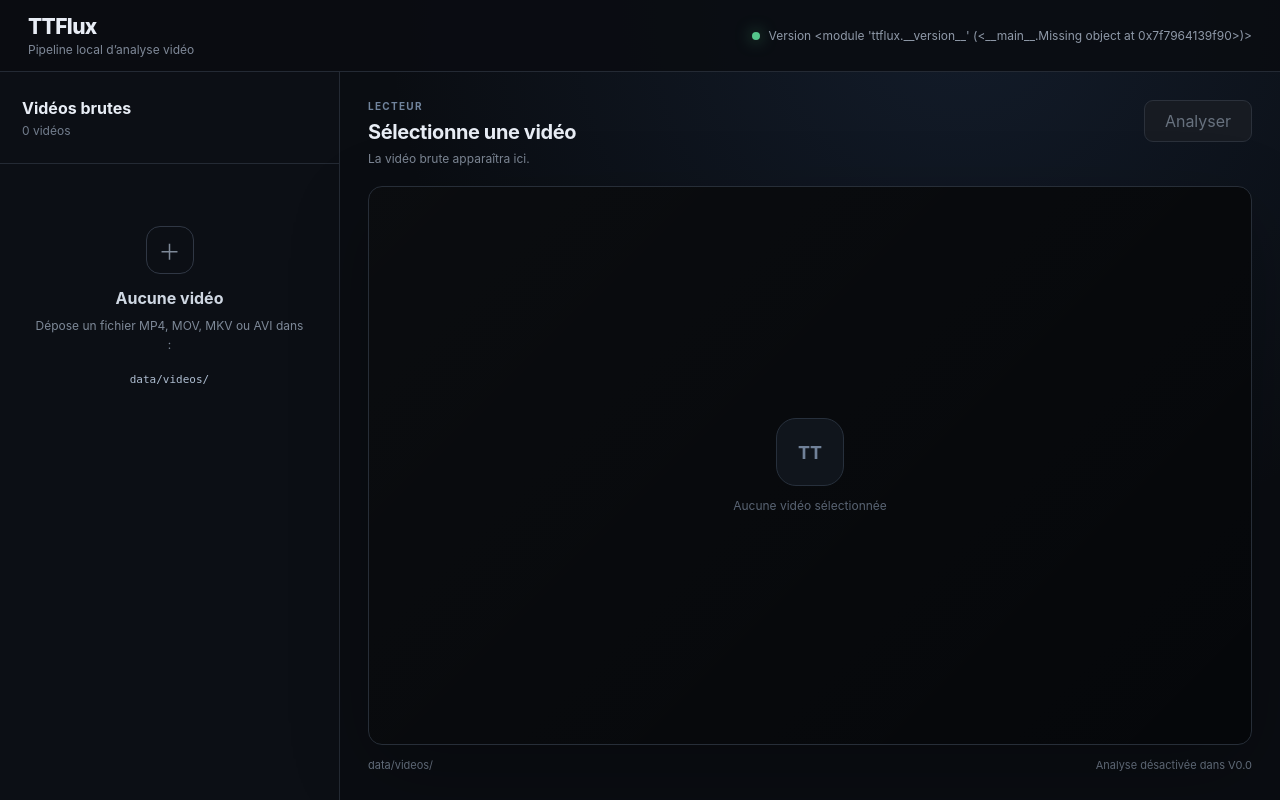
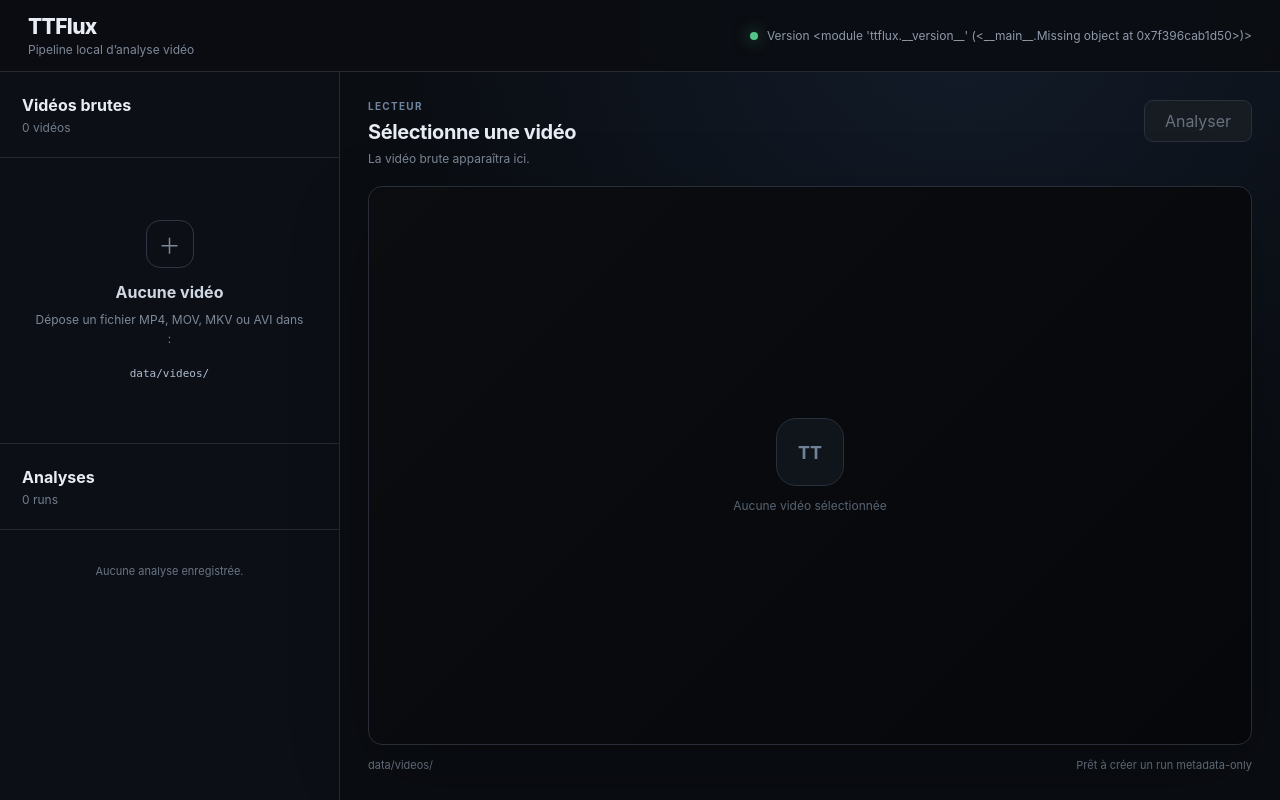
Before and after one commit to kxsb/TT_Flux, a FastAPI app: page / in a window 1280 px wide. Run offline with FastAPI, Linux system fonts and the light colour scheme.

Commit message:
V0.1 add reproducible analysis runs

```diff
--- a/pyproject.toml
+++ b/pyproject.toml
@@ -4,7 +4,7 @@ build-backend = "setuptools.build_meta"
 
 [project]
 name = "ttflux"
-version = "0.0.1"
+version = "0.1.0"
 description = "Pipeline local et mesurable d'analyse vidéo de tennis de table"
 readme = "README.md"
 requires-python = ">=3.11"
--- a/src/ttflux/__init__.py
+++ b/src/ttflux/__init__.py
@@ -1,3 +1,3 @@
 """TTFlux — pipeline local d'analyse vidéo de tennis de table."""
 
-__version__ = "0.0.1"
+__version__ = "0.1.0"
--- /dev/null
+++ b/src/ttflux/analysis/__init__.py
@@ -0,0 +1 @@
+"""Contrats et orchestration des analyses TTFlux."""
--- a/src/ttflux/web/app.py
+++ b/src/ttflux/web/app.py
@@ -3,12 +3,13 @@ from __future__ import annotations
 import mimetypes
 from pathlib import Path
 
-from fastapi import FastAPI, HTTPException, Request
+from fastapi import FastAPI, HTTPException, Request, status
 from fastapi.responses import FileResponse, HTMLResponse
 from fastapi.staticfiles import StaticFiles
 from fastapi.templating import Jinja2Templates
 
 from ttflux import __version__
+from ttflux.analysis.runs import UnknownVideoError, create_run, list_runs
 from ttflux.video.catalog import find_video, scan_videos
 
 
@@ -33,6 +34,7 @@ templates = Jinja2Templates(directory=str(TEMPLATES_DIR))
 @app.get("/", response_class=HTMLResponse)
 def home(request: Request):
     videos = scan_videos()
+    runs = list_runs()
 
     return templates.TemplateResponse(
         request=request,
@@ -40,6 +42,8 @@ def home(request: Request):
         context={
             "videos": videos,
             "video_count": len(videos),
+            "runs": runs,
+            "run_count": len(runs),
             "version": __version__,
         },
     )
@@ -55,6 +59,29 @@ def api_videos():
     }
 
 
+@app.get("/api/runs")
+def api_runs():
+    runs = list_runs()
+
+    return {
+        "run_count": len(runs),
+        "runs": runs,
+    }
+
+
+@app.post("/api/runs/{video_id}", status_code=status.HTTP_201_CREATED)
+def api_create_run(video_id: str):
+    try:
+        run = create_run(video_id)
+    except UnknownVideoError as exc:
+        raise HTTPException(
+            status_code=404,
+            detail="Vidéo introuvable",
+        ) from exc
+
+    return {"run": run}
+
+
 @app.get("/media/{video_id}", name="media")
 def media(video_id: str):
     video = find_video(video_id)
@@ -62,7 +89,7 @@ def media(video_id: str):
     if video is None:
         raise HTTPException(
             status_code=404,
-            detail="VidÃ©o introuvable",
+            detail="Vidéo introuvable",
         )
 
     path = Path(video["absolute_path"])
@@ -70,7 +97,7 @@ def media(video_id: str):
     if not path.is_file():
         raise HTTPException(
             status_code=404,
-            detail="Fichier vidÃ©o absent",
+            detail="Fichier vidéo absent",
         )
 
     media_type = (
--- a/src/ttflux/web/static/app.css
+++ b/src/ttflux/web/static/app.css
@@ -83,30 +83,40 @@ video {
 }
 
 .library-panel {
+    max-height: calc(100vh - 72px);
+    overflow-y: auto;
     border-right: 1px solid #242a34;
     background: rgba(13, 17, 23, 0.82);
 }
 
-.panel-header {
-    min-height: 92px;
+.sidebar-section + .sidebar-section {
+    border-top: 1px solid #242a34;
+}
+
+.panel-header,
+.section-header {
+    min-height: 86px;
     display: flex;
     align-items: center;
-    padding: 22px;
+    padding: 20px 22px;
     border-bottom: 1px solid #242a34;
 }
 
-.panel-header h1 {
+.panel-header h1,
+.section-header h2 {
     margin: 0;
     font-size: 16px;
 }
 
-.panel-header p {
+.panel-header p,
+.section-header p {
     margin: 5px 0 0;
     color: #737e8e;
     font-size: 12px;
 }
 
-.video-list {
+.video-list,
+.run-list {
     display: flex;
     flex-direction: column;
     gap: 8px;
@@ -209,6 +219,58 @@ video {
     font-size: 22px;
 }
 
+.run-card {
+    padding: 12px;
+    border: 1px solid #252e39;
+    border-radius: 10px;
+    background: #11161d;
+}
+
+.run-card-header {
+    display: flex;
+    align-items: flex-start;
+    justify-content: space-between;
+    gap: 8px;
+}
+
+.run-card strong {
+    min-width: 0;
+    overflow: hidden;
+    color: #dce4ee;
+    font-size: 12px;
+    text-overflow: ellipsis;
+    white-space: nowrap;
+}
+
+.run-card > span,
+.run-card code {
+    display: block;
+    margin-top: 6px;
+    overflow: hidden;
+    color: #707c8c;
+    font-size: 10px;
+    text-overflow: ellipsis;
+    white-space: nowrap;
+}
+
+.run-status {
+    flex: 0 0 auto;
+    padding: 3px 6px;
+    border: 1px solid #365844;
+    border-radius: 999px;
+    color: #83cea1;
+    background: rgba(62, 122, 84, 0.12);
+    font-size: 9px;
+    text-transform: uppercase;
+}
+
+.empty-runs {
+    padding: 20px 10px;
+    color: #697585;
+    font-size: 11px;
+    text-align: center;
+}
+
 .viewer-panel {
     min-width: 0;
     display: flex;
@@ -247,9 +309,24 @@ video {
 .analyse-button {
     min-width: 108px;
     padding: 10px 16px;
+    color: #dce8f7;
+    border: 1px solid #496785;
+    border-radius: 9px;
+    background: #20354d;
+    cursor: pointer;
+    transition:
+        background 120ms ease,
+        border-color 120ms ease;
+}
+
+.analyse-button:hover:not(:disabled) {
+    border-color: #6387ad;
+    background: #294461;
+}
+
+.analyse-button:disabled {
     color: #67717e;
-    border: 1px solid #2b313b;
-    border-radius: 9px;
+    border-color: #2b313b;
     background: #171b22;
     cursor: not-allowed;
 }
@@ -316,12 +393,17 @@ video {
     font-size: 11px;
 }
 
+#analysis-status {
+    text-align: right;
+}
+
 @media (max-width: 900px) {
     .workspace {
         grid-template-columns: 1fr;
     }
 
     .library-panel {
+        max-height: none;
         border-right: 0;
         border-bottom: 1px solid #242a34;
     }
--- a/src/ttflux/web/templates/index.html
+++ b/src/ttflux/web/templates/index.html
@@ -30,6 +30,7 @@
 
     <main class="workspace">
         <aside class="library-panel">
+            <section class="sidebar-section">
                 <div class="panel-header">
                     <div>
                         <h1>Vidéos brutes</h1>
@@ -45,6 +46,7 @@
                     <button
                         class="video-card"
                         type="button"
+                        data-video-id="{{ video.id }}"
                         data-video-url="{{ url_for('media', video_id=video.id) }}"
                         data-video-name="{{ video.filename }}"
                         data-video-path="{{ video.relative_path }}"
@@ -93,6 +95,39 @@
                     </div>
                     {% endfor %}
                 </div>
+            </section>
+
+            <section class="sidebar-section runs-section">
+                <div class="section-header">
+                    <div>
+                        <h2>Analyses</h2>
+                        <p>
+                            {{ run_count }}
+                            run{% if run_count != 1 %}s{% endif %}
+                        </p>
+                    </div>
+                </div>
+
+                <div class="run-list">
+                    {% for run in runs %}
+                    <article class="run-card">
+                        <div class="run-card-header">
+                            <strong>{{ run.video_filename }}</strong>
+                            <span class="run-status run-status-{{ run.status }}">
+                                {{ run.status }}
+                            </span>
+                        </div>
+
+                        <span>{{ run.created_label }}</span>
+                        <code>{{ run.run_id }}</code>
+                    </article>
+                    {% else %}
+                    <div class="empty-runs">
+                        Aucune analyse enregistrée.
+                    </div>
+                    {% endfor %}
+                </div>
+            </section>
         </aside>
 
         <section class="viewer-panel">
@@ -108,10 +143,10 @@
                 </div>
 
                 <button
+                    id="analyse-button"
                     class="analyse-button"
                     type="button"
                     disabled
-                    title="Le moteur d’analyse arrivera au prochain sprint"
                 >
                     Analyser
                 </button>
@@ -138,8 +173,8 @@
                     data/videos/
                 </span>
 
-                <span>
-                    Analyse désactivée dans V0.0
+                <span id="analysis-status">
+                    Prêt à créer un run metadata-only
                 </span>
             </div>
         </section>
@@ -154,18 +189,23 @@
         const placeholder = document.getElementById(
             "player-placeholder"
         );
-
         const title = document.getElementById(
             "current-video-name"
         );
-
         const details = document.getElementById(
             "current-video-details"
         );
-
         const path = document.getElementById(
             "current-video-path"
         );
+        const analyseButton = document.getElementById(
+            "analyse-button"
+        );
+        const analysisStatus = document.getElementById(
+            "analysis-status"
+        );
+
+        let selectedVideoId = null;
 
         function selectVideo(card) {
             cards.forEach((item) => {
@@ -173,6 +213,7 @@
             });
 
             card.classList.add("active");
+            selectedVideoId = card.dataset.videoId;
 
             title.textContent = card.dataset.videoName;
             details.textContent = card.dataset.videoDetails;
@@ -182,6 +223,9 @@
             player.style.display = "block";
             placeholder.style.display = "none";
             player.load();
+
+            analyseButton.disabled = false;
+            analysisStatus.textContent = "Prêt à créer un run metadata-only";
         }
 
         cards.forEach((card) => {
@@ -190,6 +234,43 @@
             });
         });
 
+        analyseButton.addEventListener("click", async () => {
+            if (!selectedVideoId) {
+                return;
+            }
+
+            analyseButton.disabled = true;
+            analyseButton.textContent = "Création…";
+            analysisStatus.textContent = "Écriture de run.json et video.json…";
+
+            try {
+                const response = await fetch(
+                    `/api/runs/${encodeURIComponent(selectedVideoId)}`,
+                    {
+                        method: "POST",
+                        headers: {
+                            "Accept": "application/json"
+                        }
+                    }
+                );
+
+                const payload = await response.json();
+
+                if (!response.ok) {
+                    throw new Error(
+                        payload.detail || "Échec de création du run"
+                    );
+                }
+
+                analysisStatus.textContent = `Run créé : ${payload.run.run_id}`;
+                window.location.reload();
+            } catch (error) {
+                analysisStatus.textContent = error.message;
+                analyseButton.disabled = false;
+                analyseButton.textContent = "Analyser";
+            }
+        });
+
         if (cards.length > 0) {
             selectVideo(cards[0]);
         }
```
Also changed, not shown: docs/ROADMAP_V0.md (+8 -0 lines), src/ttflux/analysis/runs.py (added, +161 -0 lines), tests/test_runs.py (added, +105 -0 lines), README.md. Lines whose indentation alone changed are shown as unchanged.
